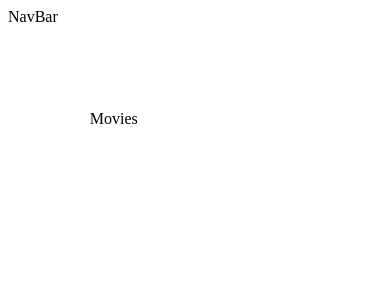
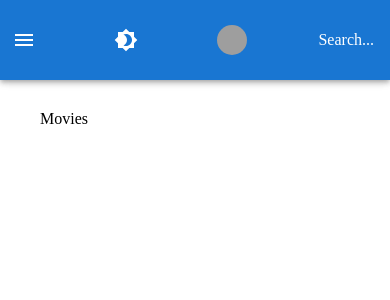
Before and after one commit to xDamneDx/jsm-filmpire, a React (Create React App) app: page / in a window 390 px wide. Shown: the top 300 px of the page. Built offline with nearby package versions, Linux system fonts and the light colour scheme; grey boxes are pictures that could not be loaded.

Commit message:
Added some markup

```diff
--- a/src/components/NavBar/NavBar.jsx
+++ b/src/components/NavBar/NavBar.jsx
@@ -1,8 +1,49 @@
 import React from 'react';
+import { Link } from 'react-router-dom';
+import { AppBar, IconButton, Toolbar, Drawer, Button, Avatar, useMediaQuery } from '@mui/material';
+import { Menu, AccountCircle, Brightness4, Brightness7 } from '@mui/icons-material';
+import { useTheme } from '@mui/material/styles';
+import useStyles from './styles';
 
 function NavBar() {
+  const theme = useTheme();
+  const classes = useStyles();
+  const isMobile = useMediaQuery('(max-width:600px)');
+  const isAuthenticated = true;
+
   return (
-    <div>NavBar</div>
+    <AppBar position="fixed">
+      <Toolbar className={classes.toolbar}>
+        {isMobile && (
+          <IconButton
+            color="inherit"
+            edge="start"
+            style={{ outline: 'none' }}
+            onClick={() => {}}
+            className={classes.menuButton}
+          >
+            <Menu />
+          </IconButton>
+        )}
+        <IconButton color="inherit" sx={{ ml: 1 }} onClick={() => {}}>
+          {theme.palette.mode === 'dark' ? <Brightness7 /> : <Brightness4 />}
+        </IconButton>
+        {!isMobile && 'Search...'}
+        <div>
+          {!isAuthenticated ? (
+            <Button color="inherit" onClick={() => {}}>
+              Login &nbsp; <AccountCircle />
+            </Button>
+          ) : (
+            <Button color="inherit" component={Link} to="/profile/:id" className={classes.linkButton} onClick={() => {}}>
+              {!isMobile && <>My Movies &nbsp;</>}
+              <Avatar style={{ width: 30, height: 30 }} alt="Profile" src="https://i.pravatar.cc/300" />
+            </Button>
+          )}
+        </div>
+        {isMobile && 'Search...'}
+      </Toolbar>
+    </AppBar>
   );
 }
 
```
